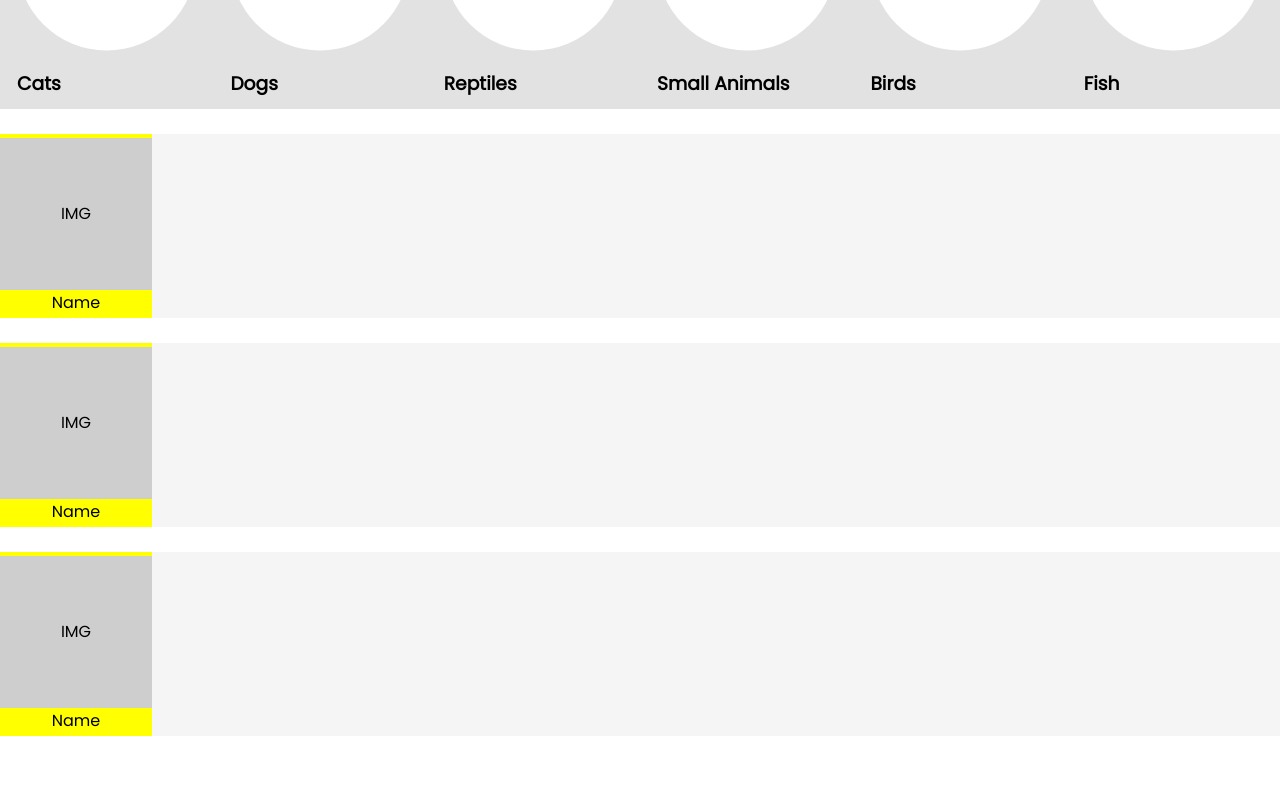
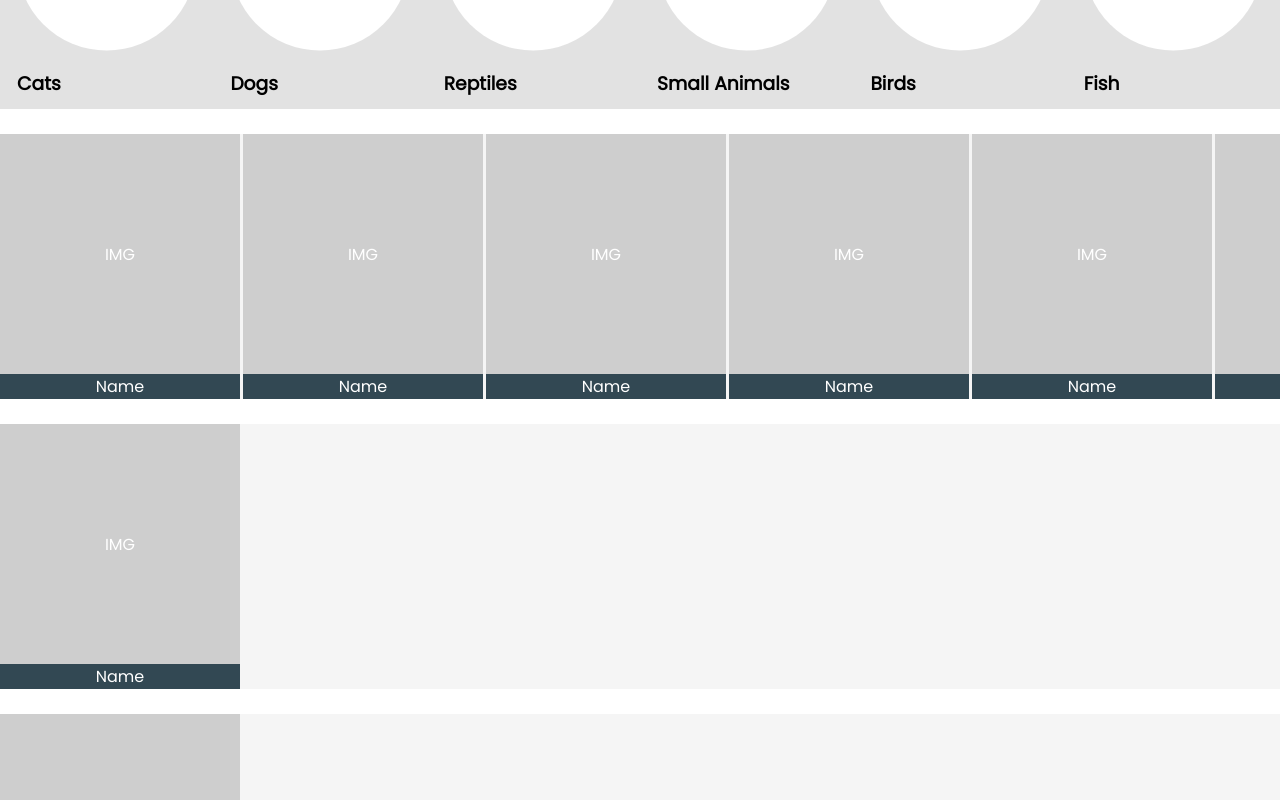
Before and after one commit to DanielPichette/DevCodeCampCapstone-FE-REACT, a React (Create React App) app in the folder capstonefrontend/: page / in a window 1280 px wide. Shown: the part 960-1760 px from the top of the page. Before the commit the page ends 1704 px from the top, so only its background shows below. Built offline with nearby package versions, Linux system fonts and the light colour scheme.

Commit message:
updated home layout cssslightly

```diff
--- a/capstonefrontend/src/components/Home/home.css
+++ b/capstonefrontend/src/components/Home/home.css
@@ -33,21 +33,25 @@
 
 .CatBar, .ItemBar, .DogBar{
     display: flex;
-    width: 100vw;
-    height: 23vh;
+    max-width: 100vw;
+    min-height: 250px;
     background-color: whitesmoke;
+    overflow-x: auto;
 }
 
 .CatBarListing, .DogBarListing, .ItemBarListing{
     display: grid;
-    background-color: yellow;
+    background-color: rgb(50, 72, 83);
     place-content: center;
+    margin-right: 3px;
+    min-width: 240px;
+    color: white;
 }
 
 .CatBarListingImage, .DogBarListingImage, .ItemBarListingImage{
     display: grid;
-    height: 19vh;
-    width: 19vh;
+    min-height: 240px;
+    min-width: 240px;
     background-color: rgb(206, 206, 206);
     place-content: center;
 }
--- a/capstonefrontend/src/components/Home/home.jsx
+++ b/capstonefrontend/src/components/Home/home.jsx
@@ -81,6 +81,66 @@ class Home extends Component {
                         <div className="CatBarListingImage">IMG</div>
                         <div className="CatBarListingName">Name</div>
                     </div>
+                    <div className="CatBarListing">
+                        <div className="CatBarListingImage">IMG</div>
+                        <div className="CatBarListingName">Name</div>
+                    </div>
+                    <div className="CatBarListing">
+                        <div className="CatBarListingImage">IMG</div>
+                        <div className="CatBarListingName">Name</div>
+                    </div>
+                    <div className="CatBarListing">
+                        <div className="CatBarListingImage">IMG</div>
+                        <div className="CatBarListingName">Name</div>
+                    </div>
+                    <div className="CatBarListing">
+                        <div className="CatBarListingImage">IMG</div>
+                        <div className="CatBarListingName">Name</div>
+                    </div>
+                    <div className="CatBarListing">
+                        <div className="CatBarListingImage">IMG</div>
+                        <div className="CatBarListingName">Name</div>
+                    </div>
+                    <div className="CatBarListing">
+                        <div className="CatBarListingImage">IMG</div>
+                        <div className="CatBarListingName">Name</div>
+                    </div>
+                    <div className="CatBarListing">
+                        <div className="CatBarListingImage">IMG</div>
+                        <div className="CatBarListingName">Name</div>
+                    </div>
+                    <div className="CatBarListing">
+                        <div className="CatBarListingImage">IMG</div>
+                        <div className="CatBarListingName">Name</div>
+                    </div>
+                    <div className="CatBarListing">
+                        <div className="CatBarListingImage">IMG</div>
+                        <div className="CatBarListingName">Name</div>
+                    </div>
+                    <div className="CatBarListing">
+                        <div className="CatBarListingImage">IMG</div>
+                        <div className="CatBarListingName">Name</div>
+                    </div>
+                    <div className="CatBarListing">
+                        <div className="CatBarListingImage">IMG</div>
+                        <div className="CatBarListingName">Name</div>
+                    </div>
+                    <div className="CatBarListing">
+                        <div className="CatBarListingImage">IMG</div>
+                        <div className="CatBarListingName">Name</div>
+                    </div>
+                    <div className="CatBarListing">
+                        <div className="CatBarListingImage">IMG</div>
+                        <div className="CatBarListingName">Name</div>
+                    </div>
+                    <div className="CatBarListing">
+                        <div className="CatBarListingImage">IMG</div>
+                        <div className="CatBarListingName">Name</div>
+                    </div>
+                    <div className="CatBarListing">
+                        <div className="CatBarListingImage">IMG</div>
+                        <div className="CatBarListingName">Name</div>
+                    </div>
 
                 </div>
                 <br/>
```
